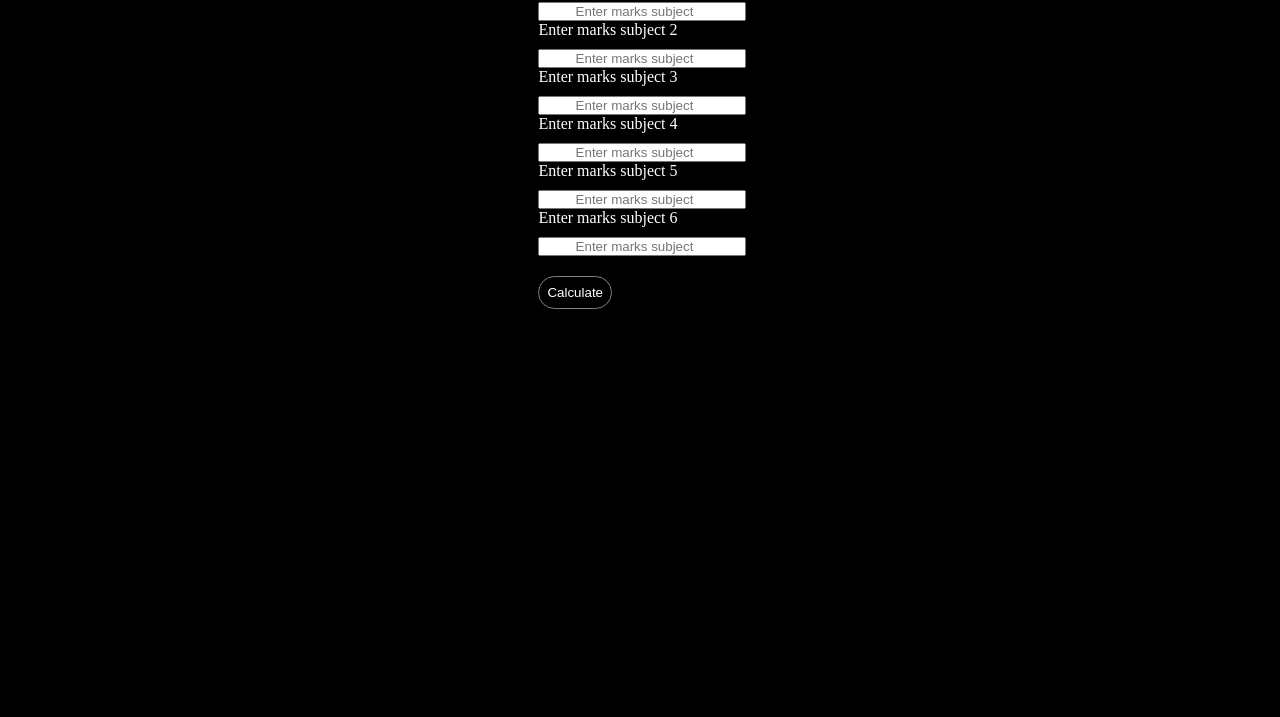
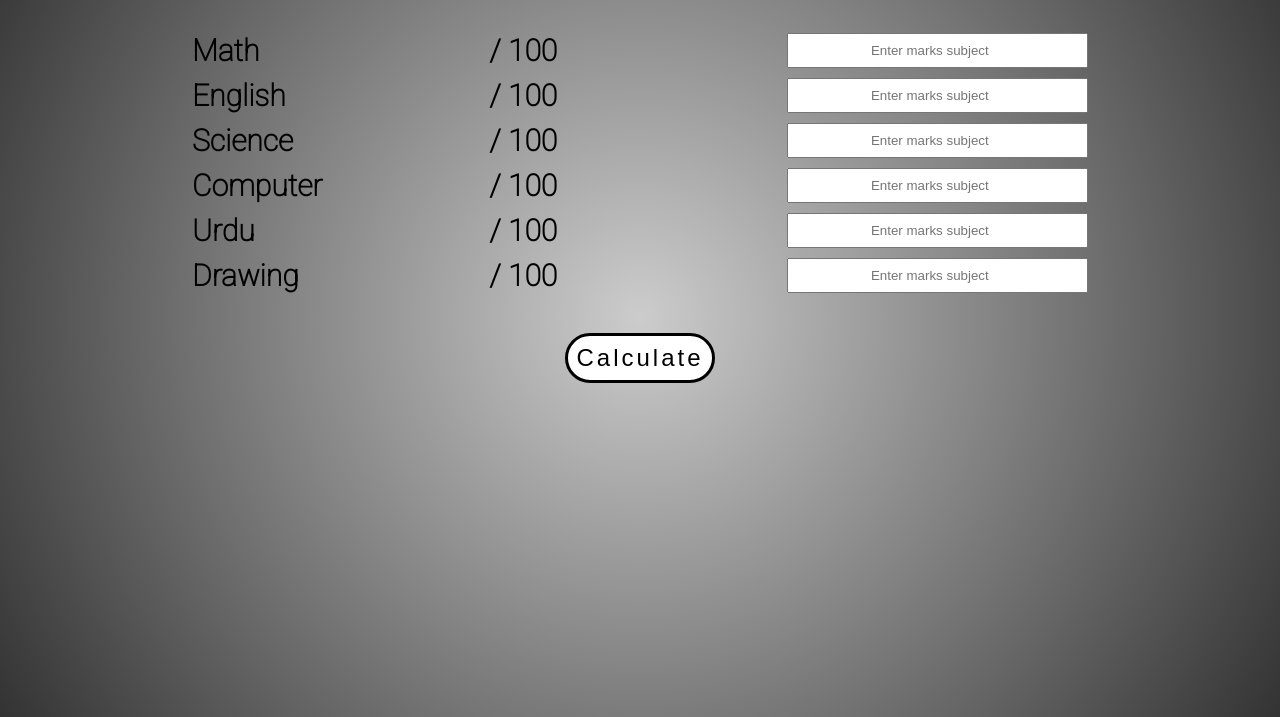
Before and after one commit to irfansultan2588/Grade-Result-Calculate, a plain HTML site: page index.html in a window 1280 px wide. Shown: the part 83-800 px from the top of the page. Drawn offline with Linux system fonts and the light colour scheme; a web font is replaced by a local one.

Commit message:
commit message

```diff
--- a/index.html
+++ b/index.html
@@ -1,47 +1,74 @@
 <!DOCTYPE html>
 <html lang="en">
+
 <head>
   <meta charset="UTF-8" />
   <meta http-equiv="X-UA-Compatible" content="IE=edge" />
   <meta name="viewport" content="width=device-width, initial-scale=1.0" />
   <link rel="stylesheet" href="style.css" />
+  <link rel="preconnect" href="https://fonts.googleapis.com">
+  <link rel="preconnect" href="https://fonts.gstatic.com" crossorigin>
+  <link
+    href="https://fonts.googleapis.com/css2?family=Beau+Rivage&family=Dosis:wght@300&family=Edu+QLD+Beginner:wght@700&family=IBM+Plex+Sans&family=IBM+Plex+Serif:wght@300&family=Inter:wght@100&family=Lato:wght@100&family=Lobster&family=Open+Sans&family=Roboto:wght@100&display=swap"
+    rel="stylesheet">
   <title>Student Result Calculate</title>
 </head>
+
 <body>
   <div class="main">
-    <h1>Student Result Calculate</h1>
+    <div class="main-2">
+      <h1 class="haeding">Student Result Calculate</h1> <br> <br>
       <form onsubmit="Resultcalculator(); return false;">
 
-         <label for="subject1" class="lab">Enter marks subject 1</label>
-         <input type="number" min="1" max="100" required id="subject1Marks" placeholder="Enter marks subject" class="inp">
-           <br>
+        <div class="main-inp">
+          <label for="subject1" class="lab">Math</label> <label for="" class="disp"> / 100</label>
+          <input type="number" min="1" max="100" required id="subject1Marks" placeholder="Enter marks subject"
+            class="inp">
+        </div>
 
-         <label for="subject2" class="lab">Enter marks subject 2</label>
-         <input type="number" min="1" max="100" required id="subject2Marks"  placeholder="Enter marks subject" class="inp">
-           <br>
+        <div class="main-inp">
+          <label for="subject2" class="lab"> English</label> <label for="" class="disp"> / 100</label>
+          <input type="number" min="1" max="100" required id="subject2Marks" placeholder="Enter marks subject"
+            class="inp">
+        </div>
 
-         <label for="subject3" class="lab">Enter marks subject 3</label>
-         <input type="number" min="1" max="100" required id="subject3Marks" placeholder="Enter marks subject" class="inp">
-           <br>
+        <div class="main-inp">
+          <label for="subject3" class="lab">Science</label> <label for="" class="disp"> / 100</label>
+          <input type="number" min="1" max="100" required id="subject3Marks" placeholder="Enter marks subject"
+            class="inp">
+        </div>
 
-         <label for="subject4" class="lab">Enter marks subject 4</label>
-         <input type="number" min="1" max="100" required id="subject4Marks" placeholder="Enter marks subject" class="inp">
-           <br>
+        <div class="main-inp">
+          <label for="subject4" class="lab">Computer</label> <label for="" class="disp"> / 100</label>
+          <input type="number" min="1" max="100" required id="subject4Marks" placeholder="Enter marks subject"
+            class="inp">
+        </div>
 
-         <label for="subject5" class="lab">Enter marks subject 5</label>
-         <input type="number" min="1" max="100" required id="subject5Marks" placeholder="Enter marks subject" class="inp">
-            <br>
+        <div class="main-inp">
+          <label for="subject5" class="lab">Urdu</label> <label for="" class="disp"> / 100</label>
+          <input type="number" min="1" max="100" required id="subject5Marks" placeholder="Enter marks subject"
+            class="inp">
+        </div>
 
-         <label for="subject6" class="lab">Enter marks subject 6</label>
-         <input type="number" min="1" max="100" required id="subject6Marks" placeholder="Enter marks subject" class="inp">
-            <br>
+        <div class="main-inp">
+          <label for="subject6" class="lab">Drawing</label> <label for="" class="disp"> / 100</label>
+          <input type="number" min="1" max="100" required id="subject6Marks" placeholder="Enter marks subject"
+            class="inp">
+        </div>
 
+        <div class="btn1">
           <button type="submit" id="btn">Calculate</button>
+        </div>
+
+
       </form>
-        <h4 id="totalSubjectMarks"> </h4>
+      <div class="result2"> <br>
+        <h4 id="totalSubjectMarks"> </h4> <br>
         <h3 id="parsantage"></h3>
         <h2 id="Grade"></h2>
+      </div>
 
+    </div>
   </div>
 
 
@@ -49,4 +76,5 @@
 
 
 </body>
+
 </html>
--- a/style.css
+++ b/style.css
@@ -2,21 +2,52 @@
     margin: 0px;
     padding: 0%;
     box-sizing: border-boxs;
-
 }
 
 body {
-    background-color: black;
-    color: #fff;
-
+    font-family: 'Beau Rivage', cursive;
+    font-family: 'Dosis', sans-serif;
+    font-family: 'Edu QLD Beginner', cursive;
+    font-family: 'IBM Plex Sans', sans-serif;
+    font-family: 'IBM Plex Serif', serif;
+    font-family: 'Inter', sans-serif;
+    font-family: 'Lato', sans-serif;
+    font-family: 'Lobster', cursive;
+    font-family: 'Open Sans', sans-serif;
+    font-family: 'Roboto', sans-serif;
+    font-weight: 900;
+    background: radial-gradient(circle farthest-corner at center center, #ccc, #333);
 }
 
+
 .main {
+    width: 100%;
+    height: 100vh;
     display: flex;
-    justify-content: center;
+    justify-content: space-evenly;
+    flex-wrap: wrap;
+}
+
+.main-2 {
+    width: 70%;
     flex-direction: column;
-    align-items: center;
-    padding-top: 20px;
+}
+
+.main-inp {
+    width: 100%;
+    display: flex;
+    font-size: 30px;
+}
+
+.haeding {
+    text-align: center;
+    letter-spacing: 5px;
+    margin-top: 30px;
+}
+
+.btn1 {
+    text-align: center;
+    margin-top: 20px;
 }
 
 .inp {
@@ -26,15 +57,44 @@ body {
 }
 
 label {
+    width: 100%;
     margin-top: 10px;
 }
 
 #btn {
-    background-color: black;
-    color: #fff;
+    letter-spacing: 3px;
+    background-color: #fff;
+    color: #000;
     margin-top: 20px;
     border: 1px solid gray;
     border-radius: 28px;
     padding: 8px;
+    font-size: 24px;
+    font-weight: 500;
+    border: 3px solid black;
+}
+
+.lab {
+    width: 100%;
+}
+
+.result2 {
+    display: flex;
+    flex-direction: column;
+    align-items: center;
+    margin-top: 6px;
+}
+
+@media only screen and (max-width: 602px) {
+    .disp {
+        display: none;
+    }
+
 
 }
+
+@media only screen and (max-width: 376px) {
+    .main-inp {
+        font-size: 18px;
+    }
+}
```
Lines whose indentation alone changed are shown as unchanged.
